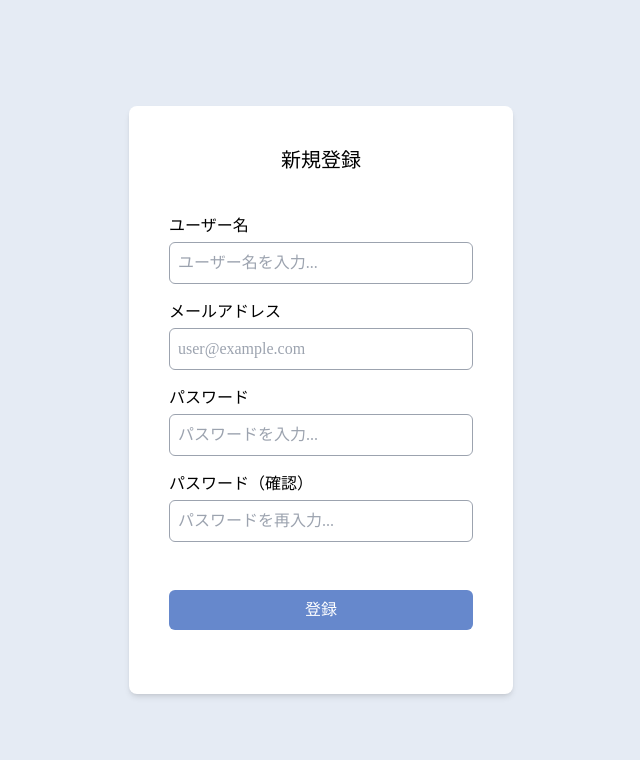
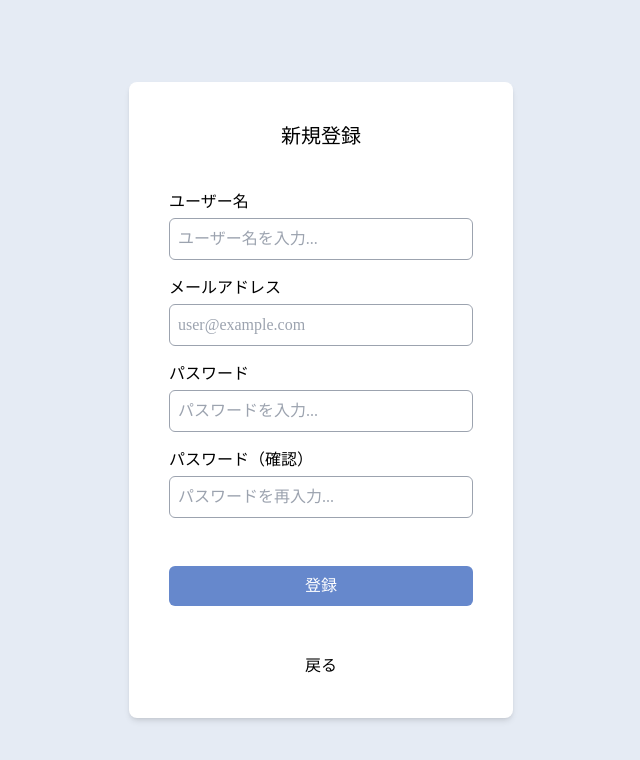
Before and after one commit to MutsuBojiiwa/multilingual-word-card-react, a Next.js app: page /signIn in a window 1280 px wide. Shown: the top 760 px of the page, without its empty margins (319-959 px from the left). Built offline with nearby package versions, Linux system fonts and the light colour scheme.

Commit message:
サインインページに戻るボタンを設置

```diff
--- a/src/pages/signIn.tsx
+++ b/src/pages/signIn.tsx
@@ -132,6 +132,16 @@ const SignIn = () => {
               登録
             </button>
           </form>
+          <div className="mt-6 flex flex-col">
+            <button
+              onClick={() => {
+                router.back();
+              }}
+              className="mx-auto w-20 text-center"
+            >
+              戻る
+            </button>
+          </div>
         </div>
       </div>
     </>
```
